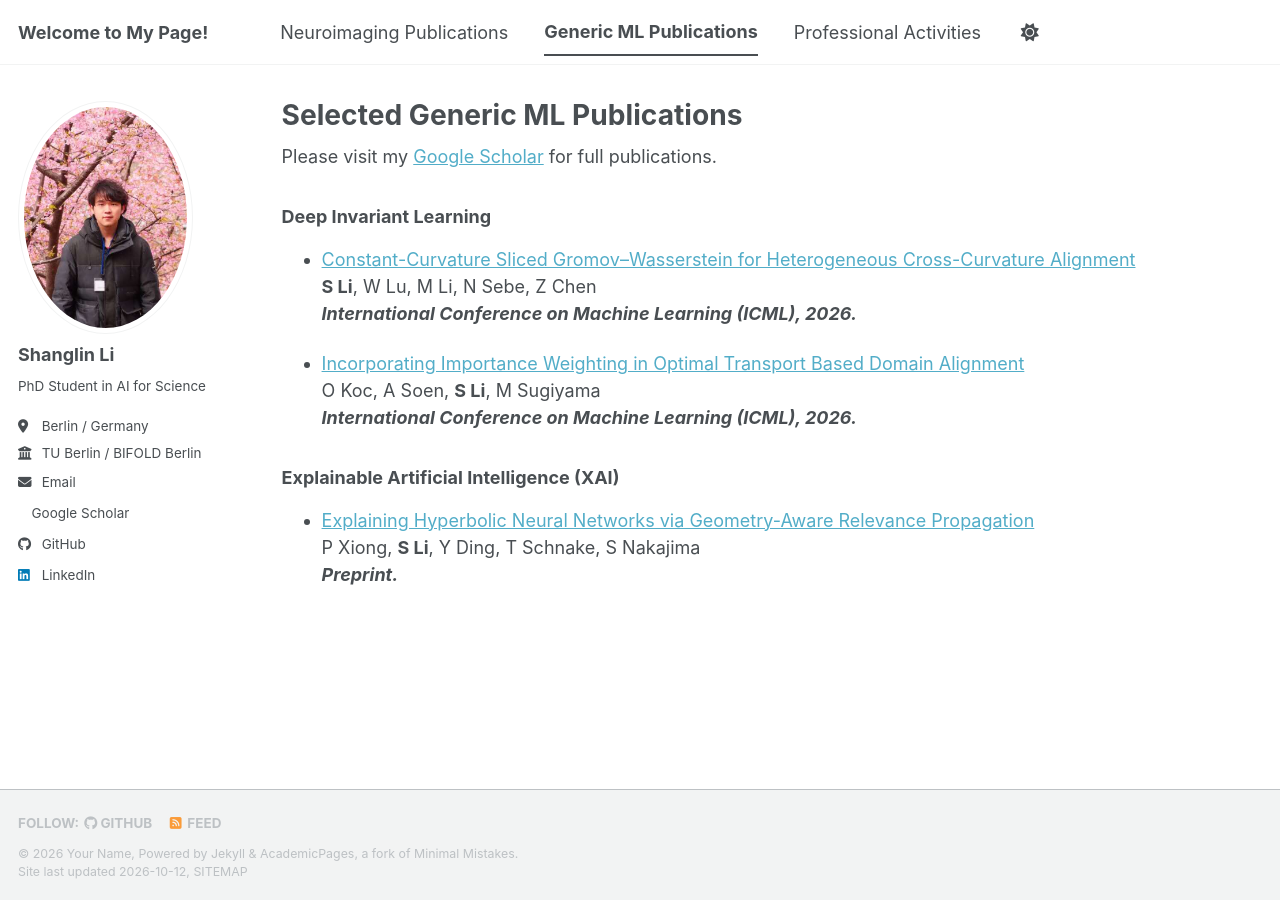
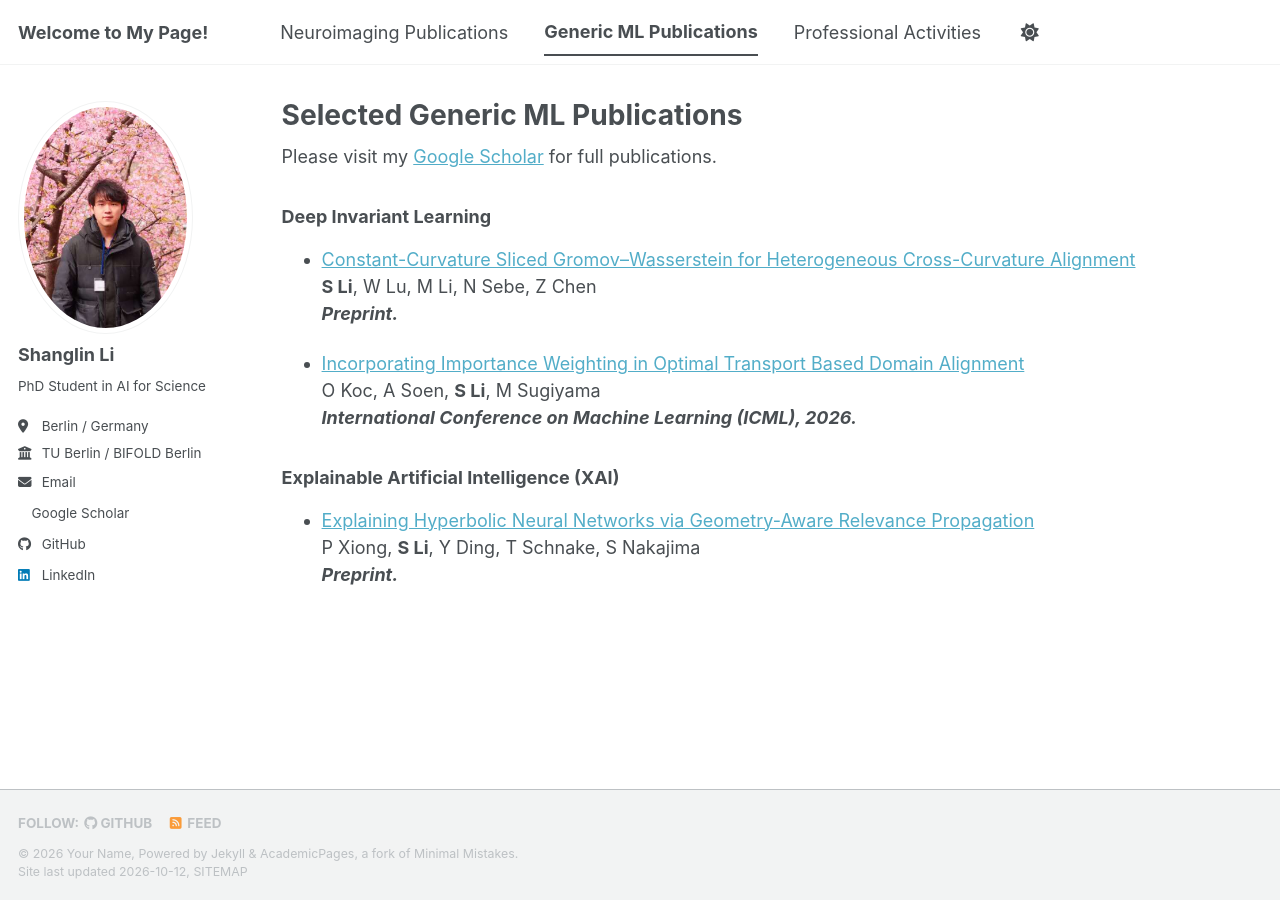
Before and after one commit to fightlesliefigt/fightlesliefigt.github.io, a Jekyll site: the page built from _pages/talks.html, in a window 1280 px wide. Built offline with Jekyll 4.4.1, drawn with Linux system fonts in a browser that asks for light colours; a style sheet for code colours, icons or effects is not loaded.

Commit message:
Update conference info to preprint status

```diff
--- a/_pages/talks.html
+++ b/_pages/talks.html
@@ -14,7 +14,7 @@ Please visit my <a href="https://scholar.google.com/citations?user=ZfbvnHkAAAAJ"
 <li><p>
 <a href="">Constant-Curvature Sliced Gromov–Wasserstein for Heterogeneous Cross-Curvature Alignment</a><br />
 <b>S Li</b>, W Lu, M Li, N Sebe, Z Chen<br />
-<i><b>International Conference on Machine Learning (ICML), 2026.</b></i>
+<i><b>Preprint.</b></i>
 </p></li>
 </ul>
 
```
